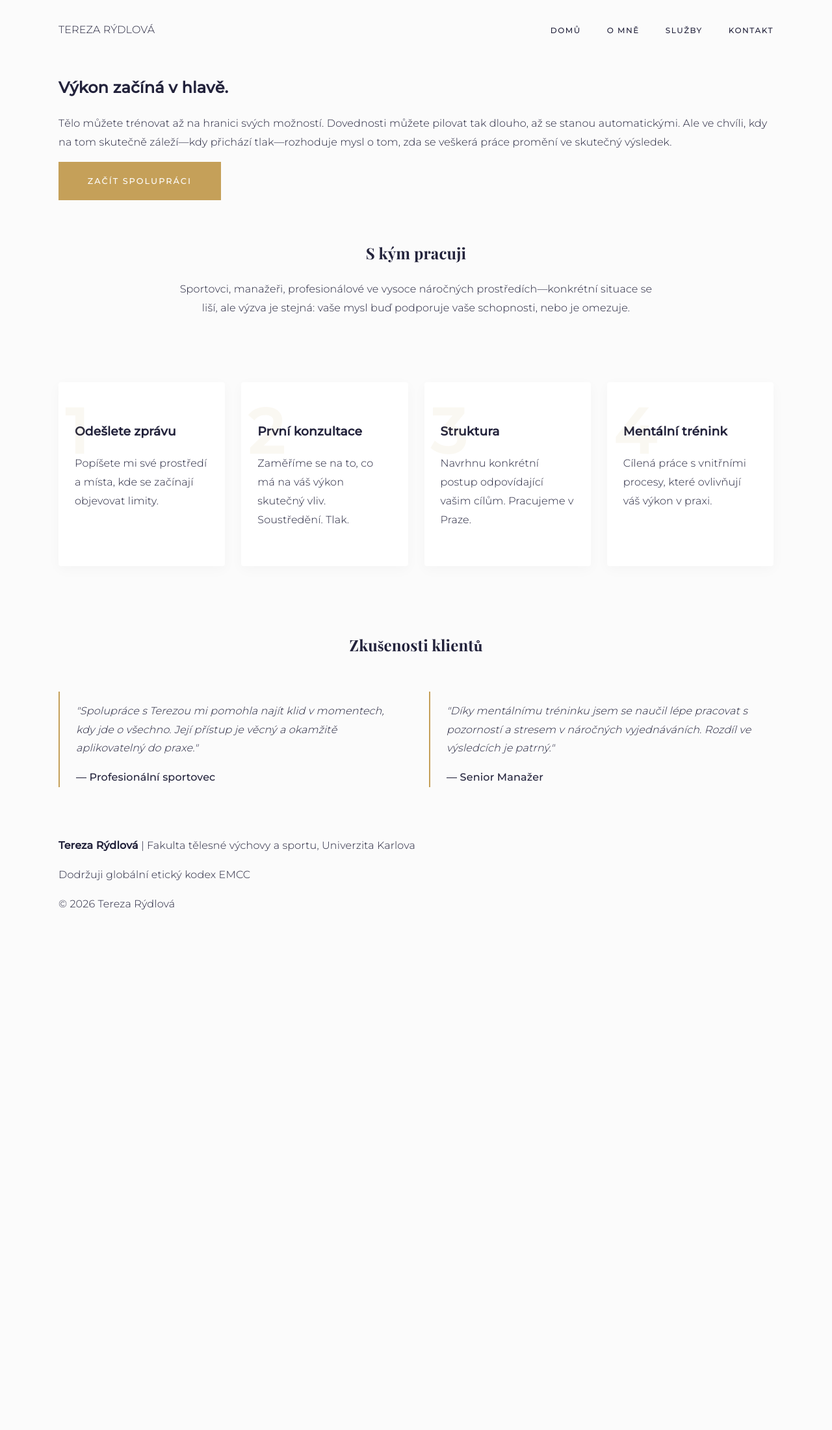
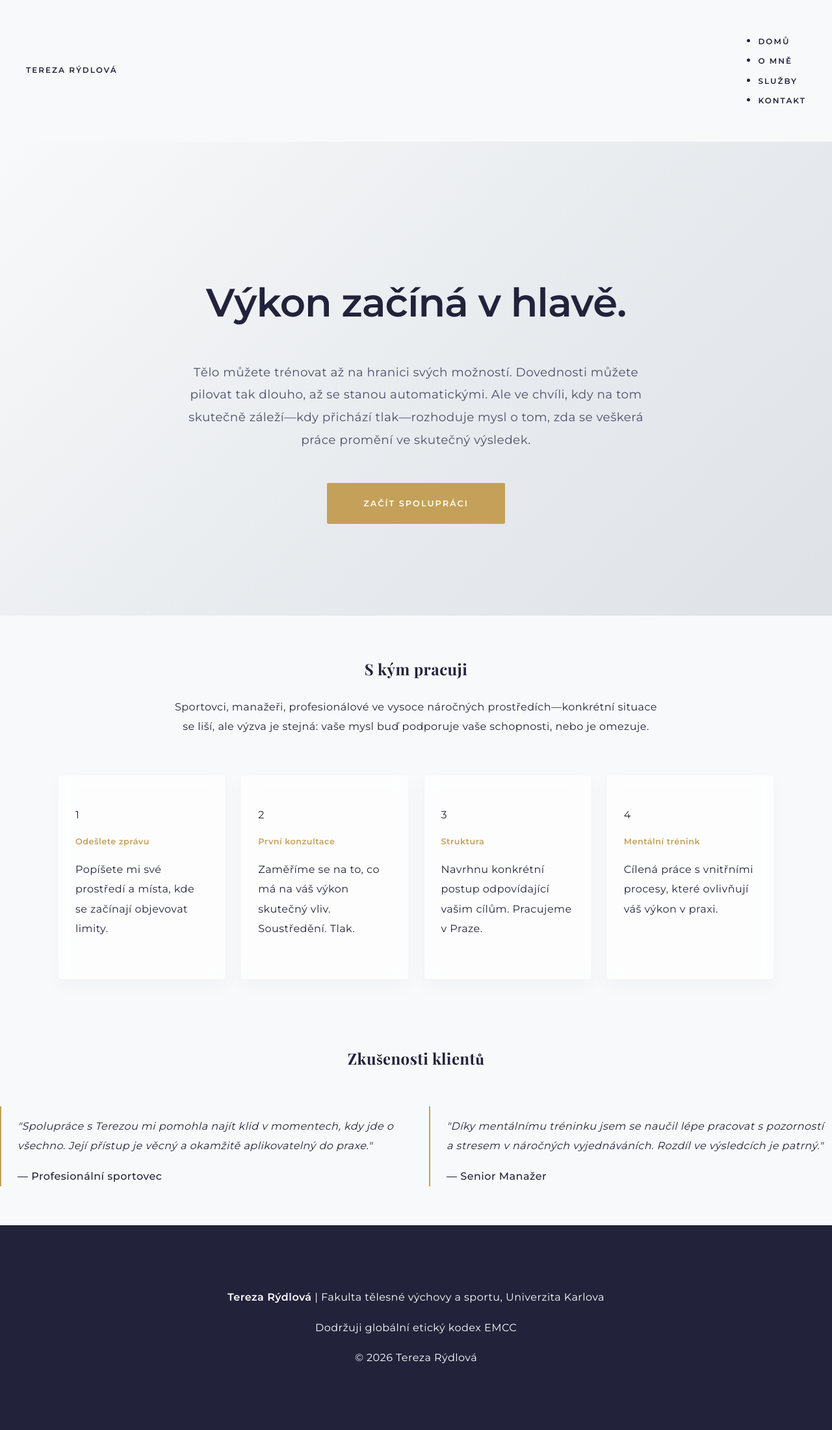
Before and after one commit to westleyovercash/tereza-rydlova, a Jekyll site: the page built from index.md, in a window 1280 px wide. Shown: the whole page at 65% size. Built offline with Jekyll 4.4.1, drawn with Linux system fonts in a browser that asks for light colours; before the commit the page ends 1421 px from its top, so only the background shows below that.

Commit message:
Update style.css

```diff
--- a/assets/css/style.css
+++ b/assets/css/style.css
@@ -1,53 +1,130 @@
-@import url('https://fonts.googleapis.com/css2?family=Playfair+Display:wght@500;700&family=Montserrat:wght@300;400;500&display=swap');
+@import url('https://fonts.googleapis.com/css2?family=Playfair+Display:wght@500;700&family=Montserrat:wght@300;400;500;600&display=swap');
 
 :root {
-  --pearl: #FBFBFB;
-  --champagne: #C5A059;
-  --charcoal: #22223B;
+  --pearl-light: #F8F9FA;
+  --pearl-shimmer: #E9ECEF;
+  --champagne: #C5A059; /* Muted Champagne Gold */
+  --slate: #4A4E69;     /* Soft neutral for text depth */
+  --charcoal: #22223B;  /* Deep neutral for high contrast text */
+  --glass: rgba(255, 255, 255, 0.7);
 }
 
 body {
   font-family: 'Montserrat', sans-serif;
-  background-color: var(--pearl);
+  background-color: var(--pearl-light);
   color: var(--charcoal);
   margin: 0;
-  line-height: 1.8;
-  letter-spacing: 0.01em;
-  font-weight: 300; /* This fixes the 'fat' font feel */
+  line-height: 1.9;
+  letter-spacing: 0.03em;
 }
 
-.container { max-width: 1100px; margin: 0 auto; padding: 0 20px; }
-
-/* Navigation */
-.navbar { display: flex; justify-content: space-between; align-items: center; padding: 2rem 0; }
-.nav-links { display: flex; list-style: none; gap: 2.5rem; margin: 0; padding: 0; }
-.nav-links a { text-decoration: none; color: var(--charcoal); font-size: 0.75rem; letter-spacing: 1.5px; text-transform: uppercase; font-weight: 500; }
-
-/* Home & Services Grids - Fixes the vertical stacking */
-.steps-container, .services-grid {
-  display: grid;
-  grid-template-columns: repeat(auto-fit, minmax(250px, 1fr));
-  gap: 25px;
-  margin: 40px 0;
+/* Luminous Pearlescent Hero */
+.hero {
+  padding: 140px 10%;
+  background: linear-gradient(135deg, #F8F9FA 0%, #E9ECEF 50%, #DEE2E6 100%);
+  color: var(--charcoal);
+  text-align: center;
+  border-bottom: 1px solid rgba(0,0,0,0.05);
 }
 
-.step-card, .service-item {
-  background: white;
-  padding: 40px 25px;
-  position: relative;
-  box-shadow: 0 5px 20px rgba(0,0,0,0.03);
-  border-radius: 4px;
+.hero h1 {
+  font-size: 3.8rem;
+  margin-bottom: 2rem;
+  color: var(--charcoal);
+  letter-spacing: -1px;
 }
 
-.service-item { border-left: 4px solid var(--champagne); }
-
-.step-number {
-  position: absolute; top: -10px; left: 10px;
-  font-size: 6rem; font-weight: 700; color: rgba(197, 160, 89, 0.08);
+.hero p {
+  font-weight: 400;
+  font-size: 1.15rem;
+  max-width: 750px;
+  margin: 0 auto;
+  color: var(--slate);
 }
 
-.btn { background: var(--champagne); color: white; padding: 1.1rem 2.8rem; text-decoration: none; display: inline-block; font-size: 0.8rem; text-transform: uppercase; letter-spacing: 2px; font-weight: 500; }
+.navbar {
+  max-width: 1200px;
+  margin: 0 auto;
+  display: flex;
+  justify-content: space-between;
+  align-items: center;
+  padding: 2rem 20px;
+}
 
-/* O Mně Grid */
-.about-grid { display: grid; grid-template-columns: 1fr 2fr; gap: 50px; align-items: start; padding-top: 40px; }
-@media (max-width: 768px) { .about-grid { grid-template-columns: 1fr; } }
+.logo, .nav-links a {
+  color: var(--charcoal);
+  text-decoration: none;
+  font-size: 0.75rem;
+  letter-spacing: 2px;
+  text-transform: uppercase;
+  font-weight: 600;
+}
+
+/* Glassmorphic Step Cards */
+.steps-wrapper {
+  background: white; /* Clean break from hero */
+  padding: 100px 0;
+}
+
+.steps-container {
+  display: grid;
+  grid-template-columns: repeat(4, 1fr);
+  gap: 25px;
+  max-width: 1100px;
+  margin: 0 auto;
+  padding: 0 20px;
+}
+
+.step-card {
+  background: var(--glass);
+  backdrop-filter: blur(10px);
+  padding: 45px 25px;
+  border-radius: 4px;
+  border: 1px solid rgba(255,255,255,0.5);
+  box-shadow: 0 10px 30px rgba(0,0,0,0.03);
+  transition: all 0.4s ease;
+}
+
+.step-card:hover {
+  transform: translateY(-8px);
+  background: white;
+  box-shadow: 0 20px 40px rgba(197, 160, 89, 0.1); /* Champagne glow */
+}
+
+.step-content h3 {
+  color: var(--champagne);
+  font-size: 0.8rem;
+  margin-bottom: 1rem;
+}
+
+.btn {
+  background: var(--champagne);
+  color: white;
+  padding: 1.2rem 3.5rem;
+  text-decoration: none;
+  display: inline-block;
+  border-radius: 2px;
+  font-weight: 600;
+  font-size: 0.8rem;
+  text-transform: uppercase;
+  letter-spacing: 2px;
+  margin-top: 3rem;
+  transition: all 0.3s ease;
+}
+
+.btn:hover {
+  background: var(--charcoal);
+  transform: scale(1.02);
+}
+
+.testimonial-section {
+  background-color: #F1F3F5; /* Softest neutral possible */
+  padding: 100px 10%;
+}
+
+footer {
+  background: var(--charcoal);
+  color: white;
+  padding: 5rem 20px;
+  text-align: center;
+}
```
